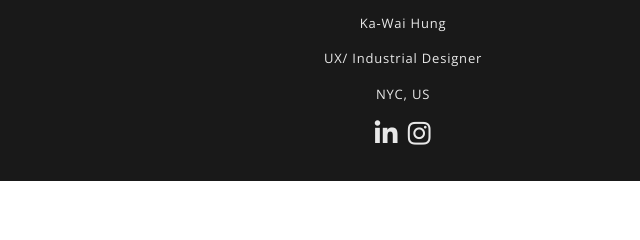
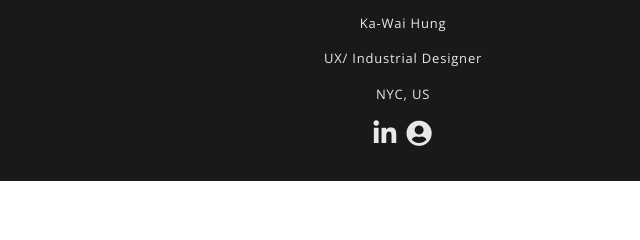
Before and after one commit to kawaihung/dirus-snowmobile, a plain HTML site: page index.html in a window 1280 px wide. Shown: the part 5880-6120 px from the top of the page, 0-640 px from the left. Drawn offline with nearby package versions, Linux system fonts and the light colour scheme.

Commit message:
testnew7

```diff
--- a/index.html
+++ b/index.html
@@ -245,7 +245,8 @@ chassis.</p>
                 <p>NYC, US</p>
                 <div class="icons">
                 <a href="https://www.linkedin.com/in/ka-wai-hung-7202688a/" target="_blank"><i class="fab fa-linkedin-in fa-2x" ></i></a>
-                  <a href="https://www.instagram.com/kawai_hung/" target="_blank"><i class="fab fa-instagram fa-2x" ></i></a>
+
+                    <a href="https://kawaihung.com" target="_blank"><i class="fas fa-user-circle fa-2x" ></i></a>
               </div>
               </div>
           </div>
```
